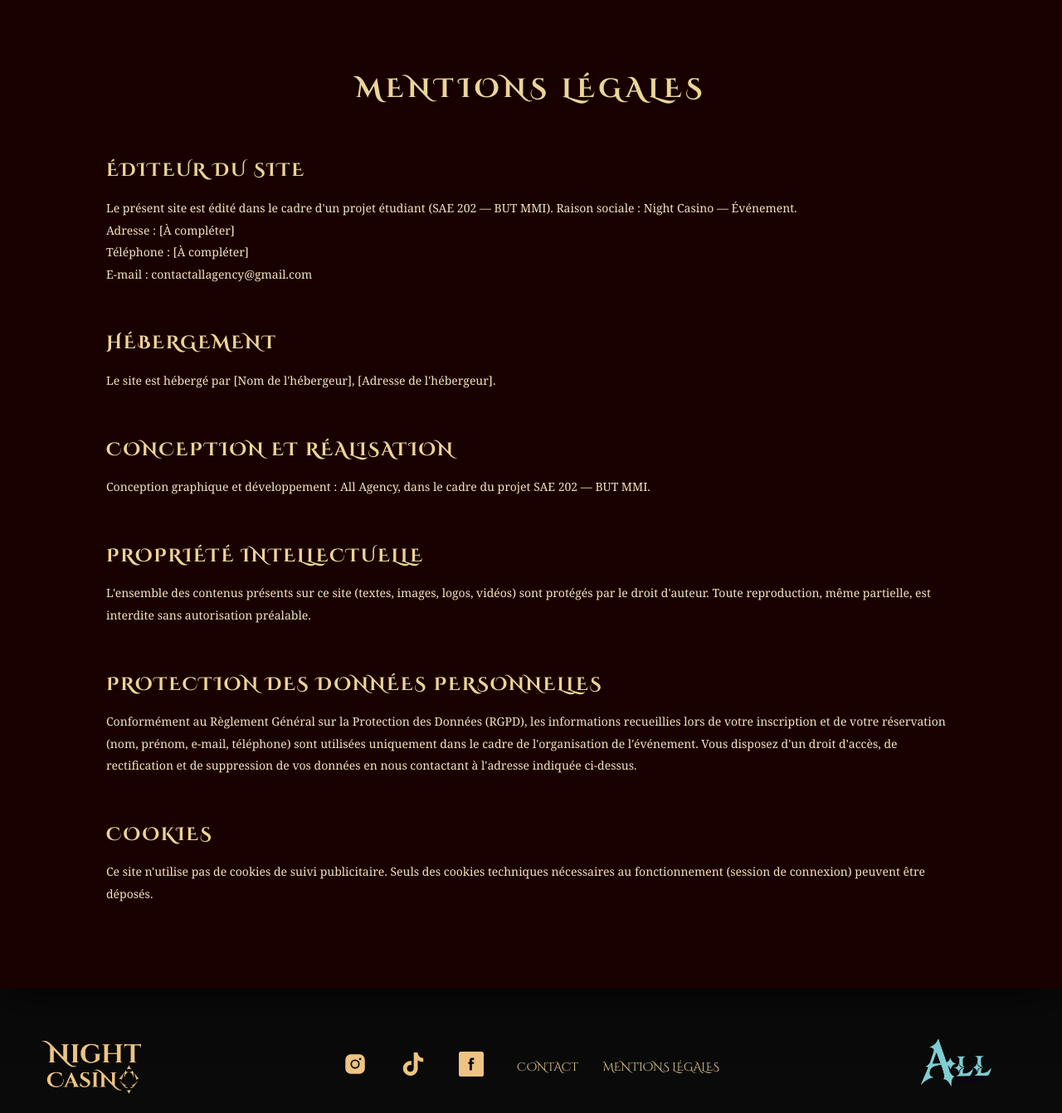
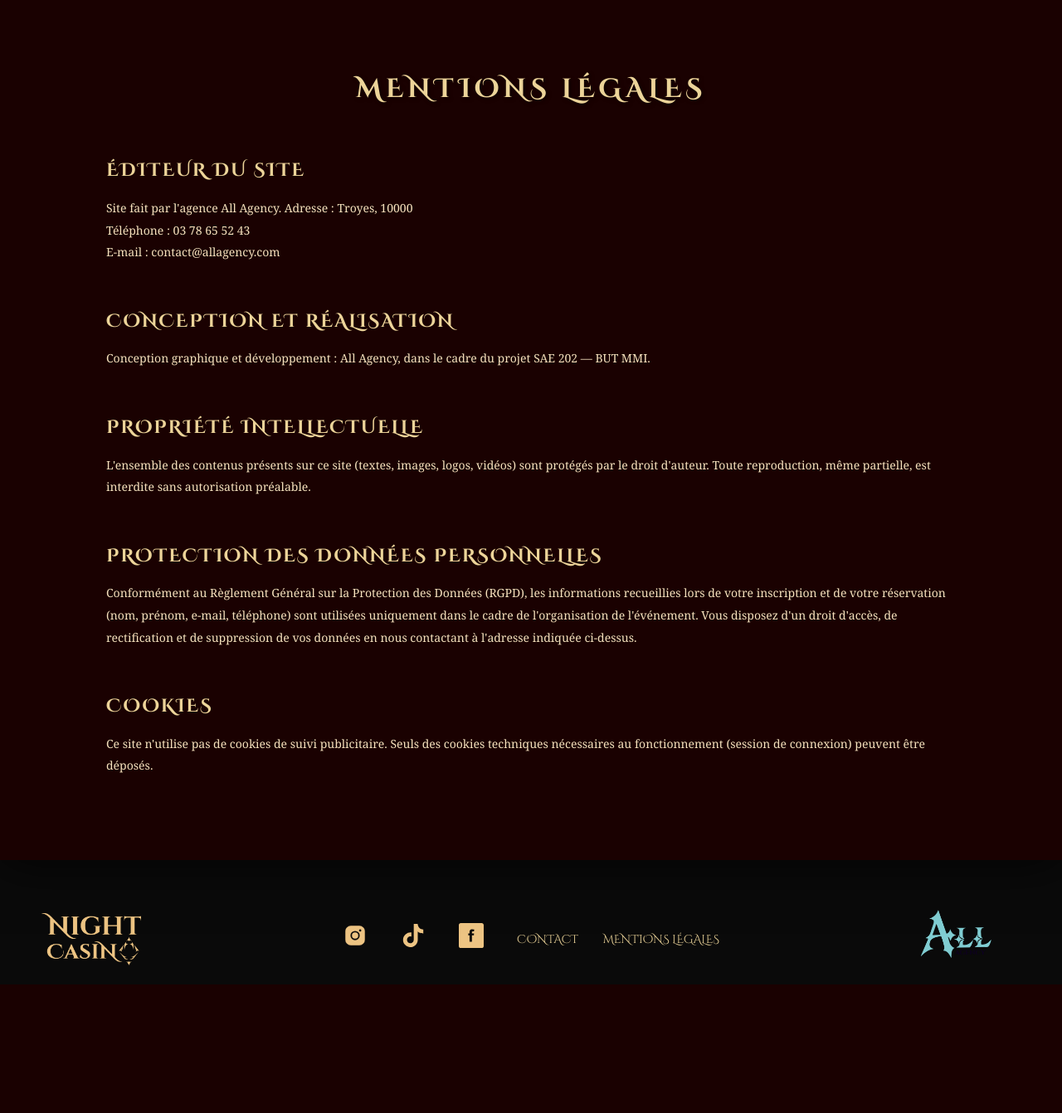
Before and after one commit to Nezu213/sae202.mmi25c15.mmi-troyes.fr, a PHP site: page /mentions_legales.php in a window 1280 px wide. Shown: the part 151-1493 px from the top of the page at 83% size. After the commit the page ends 1338 px from the top, so only its background shows below. Run offline with PHP 8.4, Linux system fonts and the light colour scheme.

Commit message:
Mise à jour Night Casino

```diff
--- a/mentions_legales.php
+++ b/mentions_legales.php
@@ -7,18 +7,11 @@
     <div class="zone-texte-style">
         <h3>Éditeur du site</h3>
         <p>
-            Le présent site est édité dans le cadre d'un projet étudiant (SAE 202 — BUT MMI).
-            Raison sociale : Night Casino — Événement.<br>
-            Adresse : [À compléter]<br>
-            Téléphone : [À compléter]<br>
-            E-mail : contactallagency@gmail.com
-        </p>
-    </div>
+            Site fait par l'agence All Agency.
 
-    <div class="zone-texte-style">
-        <h3>Hébergement</h3>
-        <p>
-            Le site est hébergé par [Nom de l'hébergeur], [Adresse de l'hébergeur].
+            Adresse : Troyes, 10000<br>
+            Téléphone : 03 78 65 52 43<br>
+            E-mail : contact@allagency.com
         </p>
     </div>
 
```
Also changed, not shown: index.php (+9 -17 lines).
